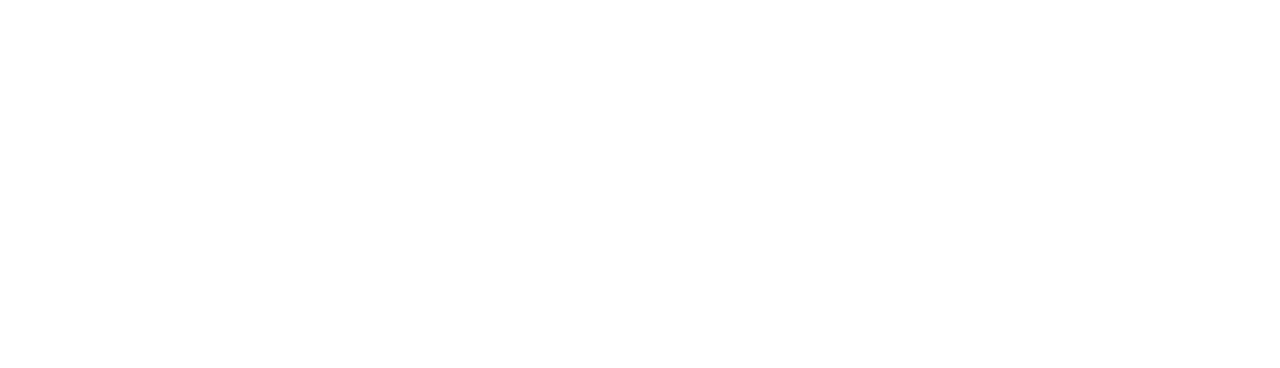
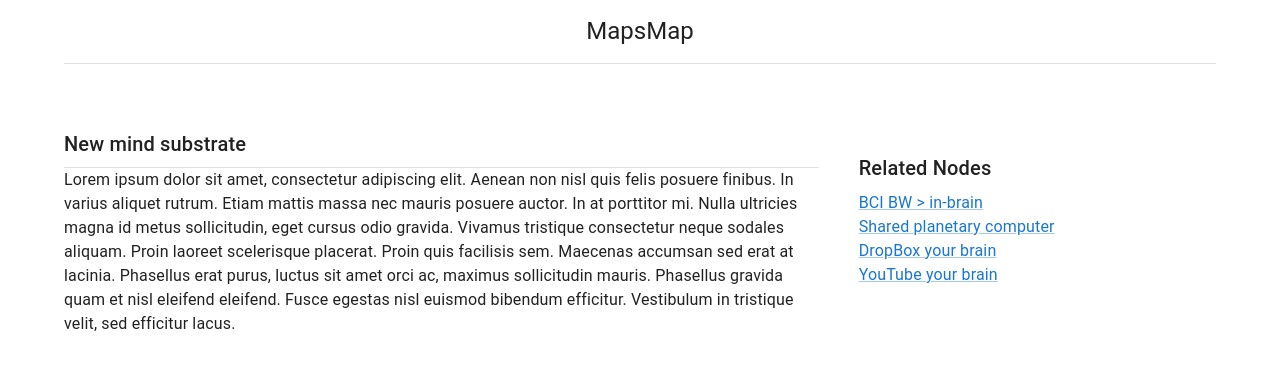
Before and after one commit to mapsmap/frontend, a React (Create React App) app: page /text-content in a window 1280 px wide. Before the commit this address had no page. Shown: the top 368 px of the page. Built offline with nearby package versions, Linux system fonts and the light colour scheme; what y-webrtc, zustand-middleware-yjs would draw is missing.

Commit message:
feat: add text content example page

```diff
--- a/package.json
+++ b/package.json
@@ -3,7 +3,10 @@
   "version": "0.1.0",
   "private": true,
   "dependencies": {
+    "@emotion/react": "^11.7.1",
+    "@emotion/styled": "^11.6.0",
     "@ipld/dag-cbor": "^7.0.0",
+    "@mui/material": "^5.4.0",
     "@testing-library/jest-dom": "^5.16.1",
     "@testing-library/react": "^12.1.2",
     "@testing-library/user-event": "^13.5.0",
--- /dev/null
+++ b/src/components/Header.jsx
@@ -0,0 +1,21 @@
+import Toolbar from '@mui/material/Toolbar';
+import Typography from '@mui/material/Typography';
+
+export default function Header(props) {
+    const { title } = props;
+
+    return (
+        <Toolbar sx={{ borderBottom: 1, borderColor: 'divider' }}>
+            <Typography
+                component="h2"
+                variant="h5"
+                color="inherit"
+                align="center"
+                noWrap
+                sx={{ flex: 1 }}
+            >
+                {title}
+            </Typography>
+        </Toolbar>
+    );
+}
--- /dev/null
+++ b/src/components/TextContent.jsx
@@ -0,0 +1,17 @@
+import Grid from '@mui/material/Grid';
+import Typography from '@mui/material/Typography';
+import Divider from '@mui/material/Divider';
+
+export default function TextContent(props) {
+    const { title, doc } = props;
+
+    return (
+        <Grid item xs={12} md={8}>
+            <Typography variant="h6" gutterBottom>
+                {title}
+            </Typography>
+            <Divider />
+            <div>{doc}</div>
+        </Grid>
+    );
+}
--- /dev/null
+++ b/src/components/TextContentSidebar.jsx
@@ -0,0 +1,20 @@
+import Grid from '@mui/material/Grid';
+import Link from '@mui/material/Link';
+import Typography from '@mui/material/Typography';
+
+export default function TextContentSidebar(props) {
+    const { relatedNodes } = props;
+
+    return (
+        <Grid item xs={12} md={4}>
+            <Typography variant="h6" gutterBottom sx={{ mt: 3 }}>
+                Related Nodes
+            </Typography>
+            {relatedNodes.map((relatedNode) => (
+                <Link display="block" variant="body1" href={relatedNode.url} key={relatedNode.title}>
+                    {relatedNode.title}
+                </Link>
+            ))}
+        </Grid>
+    );
+}
--- a/src/index.tsx
+++ b/src/index.tsx
@@ -1,18 +1,22 @@
 import React from "react";
 import ReactDOM from "react-dom";
+import CssBaseline from "@mui/material/CssBaseline";
 import { BrowserRouter, Routes, Route } from "react-router-dom";
 import "./index.css";
 import App from "./App";
 import Items from "./routes/items";
+import TextContentPage from "./routes/textContentPage";
 import reportWebVitals from "./reportWebVitals";
 
 ReactDOM.render(
   <React.StrictMode>
+    <CssBaseline />
     <BrowserRouter>
       <Routes>
         <Route path="/" element={<App />} />
         <Route path="trees" element={<App />} />
         <Route path="items" element={<Items />} />
+        <Route path="text-content" element={<TextContentPage />} />
       </Routes>
     </BrowserRouter>
   </React.StrictMode>,
--- /dev/null
+++ b/src/routes/textContentPage.jsx
@@ -0,0 +1,45 @@
+import Grid from "@mui/material/Grid";
+import Container from "@mui/material/Container";
+import Header from "../components/Header";
+import TextContent from "../components/TextContent";
+import TextContentSidebar from "../components/TextContentSidebar";
+
+const title = "New mind substrate";
+const doc = `
+    Lorem ipsum dolor sit amet, consectetur adipiscing elit.
+    Aenean non nisl quis felis posuere finibus.
+    In varius aliquet rutrum.
+    Etiam mattis massa nec mauris posuere auctor.
+    In at porttitor mi.
+    Nulla ultricies magna id metus sollicitudin, eget cursus odio gravida.
+    Vivamus tristique consectetur neque sodales aliquam.
+    Proin laoreet scelerisque placerat.
+    Proin quis facilisis sem.
+    Maecenas accumsan sed erat at lacinia.
+    Phasellus erat purus, luctus sit amet orci ac, maximus sollicitudin mauris.
+    Phasellus gravida quam et nisl eleifend eleifend.
+    Fusce egestas nisl euismod bibendum efficitur.
+    Vestibulum in tristique velit, sed efficitur lacus.
+`;
+const sidebar = {
+    relatedNodes: [
+        { title: "BCI BW > in-brain", url: "#" },
+        { title: "Shared planetary computer", url: "#" },
+        { title: "DropBox your brain", url: "#" },
+        { title: "YouTube your brain", url: "#" },
+    ],
+};
+
+export default function TextContentPage() {
+    return (
+        <Container maxWidth="lg">
+            <Header title="MapsMap" />
+            <main>
+                <Grid container spacing={5} sx={{ mt: 3 }}>
+                    <TextContent title={title} doc={doc} />
+                    <TextContentSidebar relatedNodes={sidebar.relatedNodes} />
+                </Grid>
+            </main>
+        </Container>
+    );
+}
```
Also changed, not shown: 1 other file (tests, documents, lock files or other folders).
